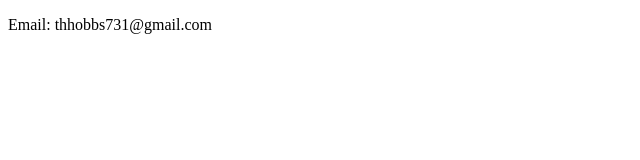
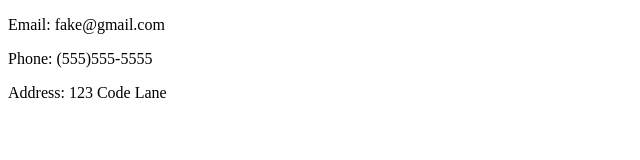
Before and after one commit to tbone-git/cv, a plain HTML site: page contact.html in a window 1280 px wide. Shown: the whole page, without its empty margins (0-640 px from the left). Drawn offline with Linux system fonts and the light colour scheme.

Commit message:
updated contact file

```diff
--- a/contact.html
+++ b/contact.html
@@ -5,6 +5,8 @@
     <title>Contact Info</title>
   </head>
   <body>
-    <p>Email: thhobbs731@gmail.com</p>
+    <p>Email: fake@gmail.com</p>
+    <p>Phone: (555)555-5555</p>
+    <p>Address: 123 Code Lane</p>
   </body>
 </html>
```
